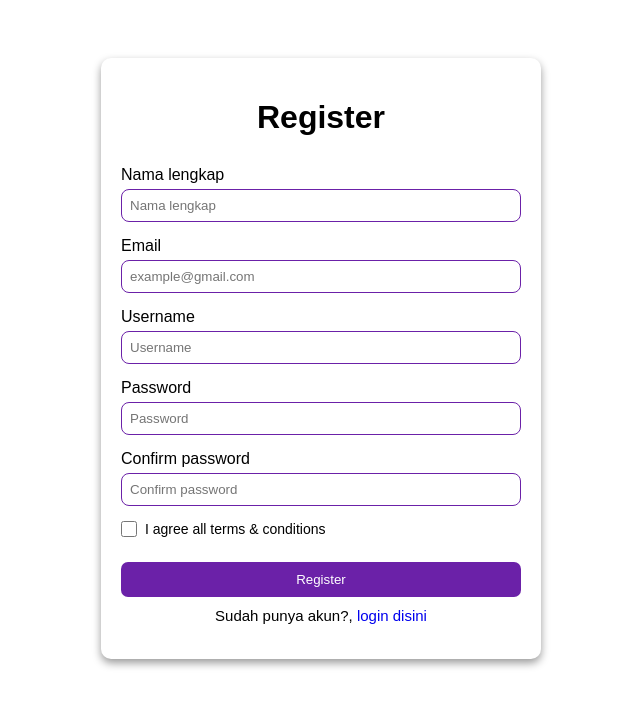
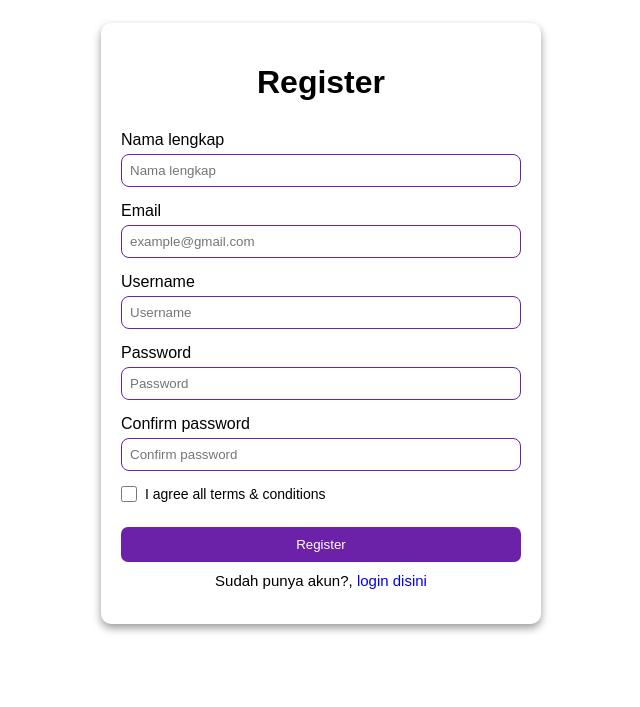
Before and after one commit to KyzaaDev/Mini-Ecommerce, a PHP site: page /pages/register.php in a window 1280 px wide. Shown: the top 707 px of the page, without its empty margins (319-959 px from the left). Run offline with PHP 8.4, Linux system fonts and the light colour scheme.

Commit message:
style: adjust register card margin top

```diff
--- a/assets/css/registerstyle.css
+++ b/assets/css/registerstyle.css
@@ -9,7 +9,7 @@ body {
 }
 
 .register-card {
-    margin-top: 50px;
+    margin-top: 15px;
     background-color: #ffff;
     width: 400px;
     padding: 20px;
```
